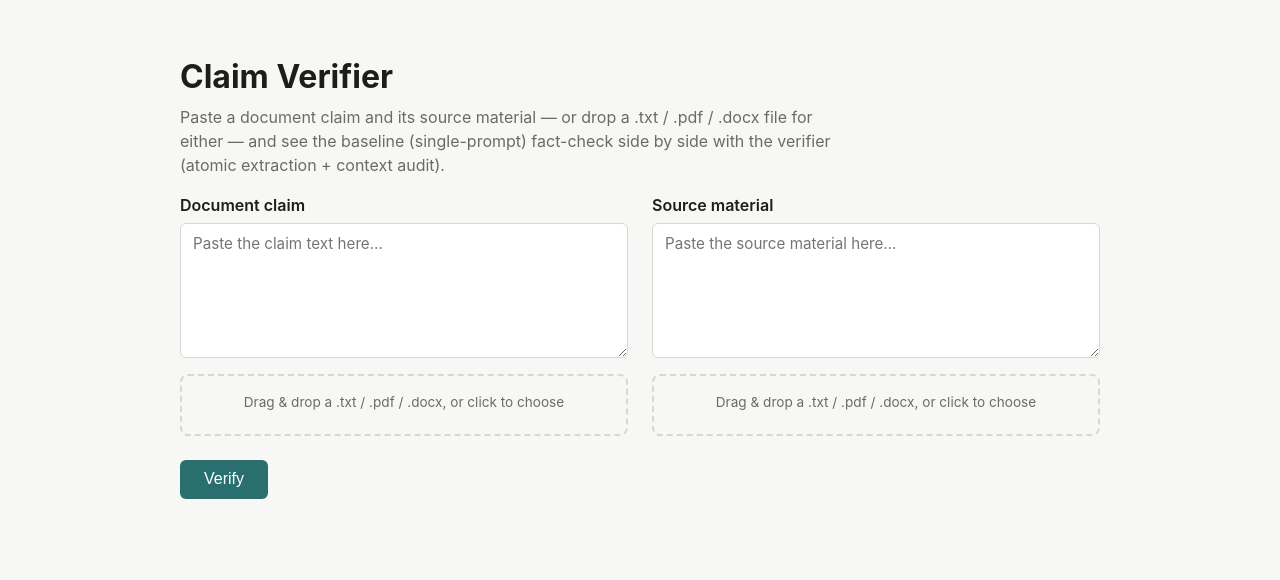
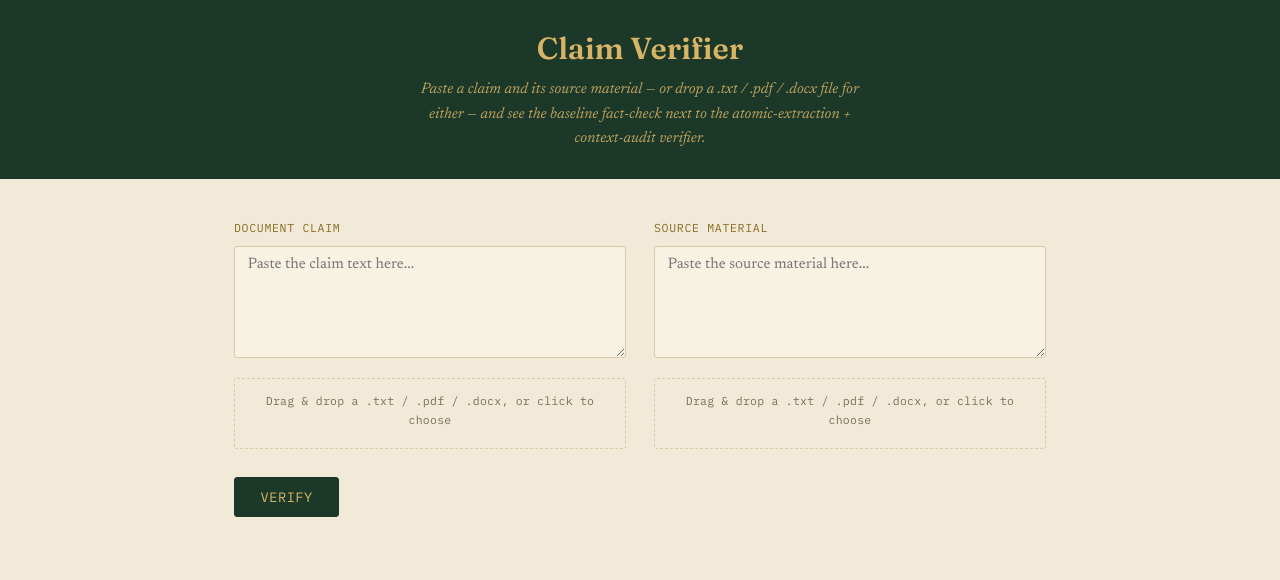
Before and after one commit to Akonisaho/claim-verifier-agent, a Flask app: page / in a window 1280 px wide. Shown: the top 580 px of the page. Run offline with Flask 3, Linux system fonts and the light colour scheme.

Commit message:
Fix web UI: real bug (single-threaded server, no pending feedback) + redesign
Real bug found from a live user report ('uploaded both, hit verify, nothing
happened'). Traced it with actual evidence, not guessed:
- Server log showed zero completed /verify requests during the real test
  window - only page loads.
- Directly hit Ollama with a trivial prompt and it timed out at 60s+, while
  moments later (after other background processes settled) the identical
  call returned in 1.35s - confirmed transient CPU contention on this
  machine (Docker Desktop, multiple editor/browser windows, and CPU-bound
  Ollama inference all competing for 8 cores), not a code defect.
- The real, fixable bug this exposed: the Flask dev server ran without
  threaded=True (a single slow request blocks everything else), and the
  page gave zero visual feedback while a real verify call was in flight
  (1-3+ minutes on CPU) - so a genuinely-processing request looks
  indistinguishable from a broken one, and the natural reaction (refresh,
  re-click) collides with the in-flight request instead of just waiting.

Fixes:
- web/server.py: added threaded=True.
- web/templates/index.html + a small inline script: submitting now
  immediately disables the button and shows a persistent 'Verifying -
  can take 1-3 minutes, don't refresh' message.
- Verified for real: a full /verify call now completes end-to-end in
  ~116s with HTTP 200, after Ollama's load had settled.

Also redesigned web/static/style.css and the template to match
docs/index.html's ledger aesthetic (parchment/ink/brass palette,
Fraunces/Newsreader/IBM Plex Mono, monospace verdict tags) instead of
the generic rounded-card look, per direct feedback that the original
looked templated.

```diff
--- a/web/server.py
+++ b/web/server.py
@@ -140,4 +140,7 @@ def verify():
 
 
 if __name__ == "__main__":
-    flask_app.run(debug=False, host="127.0.0.1", port=5000)
+    # threaded=True: a single real verification call can take minutes (CPU
+    # inference). Without this, Flask's dev server is single-threaded and
+    # a second request (even just reloading the page) queues behind it.
+    flask_app.run(debug=False, host="127.0.0.1", port=5000, threaded=True)
--- a/web/static/style.css
+++ b/web/static/style.css
@@ -1,54 +1,75 @@
+@import url('https://fonts.googleapis.com/css2?family=Fraunces:opsz,wght@9..144,500;9..144,600&family=Newsreader:ital,wght@0,400;0,500;0,600;1,400&family=IBM+Plex+Mono:wght@400;500;600&display=swap');
+
 :root {
   color-scheme: light;
-  --bg: #f7f7f5;
-  --panel: #ffffff;
-  --border: #d8d8d3;
-  --text: #1d1d1b;
-  --muted: #6b6b66;
-  --accent: #2a6f6f;
-  --supported: #1d7a3c;
-  --contradicted: #b3261e;
-  --unverifiable: #8a6d00;
-  --audit: #b3261e;
+  --paper: #f2ead8;
+  --paper-raised: #f8f2e3;
+  --ink: #2a2116;
+  --muted: #7a6f58;
+  --rule: #d8cba9;
+  --brass: #8a6a22;
+  --band: #1c3829;
+  --band-fg: #d8b467;
+  --supported: #2f6b46;
+  --contradicted: #8a2e21;
+  --unverifiable: #8a6a1f;
 }
 
 * { box-sizing: border-box; }
 
 body {
   margin: 0;
-  background: var(--bg);
-  color: var(--text);
-  font-family: -apple-system, "Segoe UI", Roboto, Helvetica, Arial, sans-serif;
-  line-height: 1.5;
+  background: var(--paper);
+  color: var(--ink);
+  font-family: "Newsreader", Georgia, serif;
+  font-size: 1.02rem;
+  line-height: 1.6;
+}
+
+a { color: var(--brass); }
+code, .mono { font-family: "IBM Plex Mono", ui-monospace, monospace; }
+
+.band {
+  background: var(--band);
+  color: var(--band-fg);
+  padding: 1.5rem 1.5rem 1.75rem;
+  text-align: center;
+}
+.band h1 {
+  font-family: "Fraunces", serif;
+  font-weight: 600;
+  font-size: 1.9rem;
+  margin: 0 0 0.35rem;
+}
+.band .tagline {
+  font-style: italic;
+  font-size: 0.95rem;
+  color: rgba(216,180,103,0.85);
+  max-width: 52ch;
+  margin: 0 auto;
 }
 
 main {
-  max-width: 960px;
+  max-width: 860px;
   margin: 0 auto;
-  padding: 2rem 1.25rem 4rem;
-}
-
-h1 { margin-bottom: 0.25rem; }
-
-.subtitle {
-  color: var(--muted);
-  max-width: 65ch;
-  margin-top: 0;
+  padding: 2.5rem 1.5rem 4rem;
 }
 
 .alert {
-  background: #fbeae9;
+  background: var(--paper-raised);
   border: 1px solid var(--contradicted);
   color: var(--contradicted);
   padding: 0.75rem 1rem;
-  border-radius: 6px;
-  margin-bottom: 1rem;
+  border-radius: 4px;
+  margin-bottom: 1.5rem;
+  font-family: "IBM Plex Mono", monospace;
+  font-size: 0.85rem;
 }
 
 .field-pair {
   display: grid;
   grid-template-columns: 1fr 1fr;
-  gap: 1.5rem;
+  gap: 1.75rem;
 }
 
 @media (max-width: 700px) {
@@ -57,66 +78,101 @@ h1 { margin-bottom: 0.25rem; }
 
 .field label {
   display: block;
-  font-weight: 600;
-  margin-bottom: 0.35rem;
+  font-family: "IBM Plex Mono", monospace;
+  font-size: 0.72rem;
+  text-transform: uppercase;
+  letter-spacing: 0.06em;
+  color: var(--brass);
+  margin-bottom: 0.5rem;
 }
 
 textarea {
   width: 100%;
-  font-family: inherit;
+  font-family: "Newsreader", Georgia, serif;
   font-size: 0.95rem;
-  border: 1px solid var(--border);
-  border-radius: 6px;
-  padding: 0.6rem 0.75rem;
+  border: 1px solid var(--rule);
+  border-radius: 3px;
+  padding: 0.65rem 0.8rem;
   resize: vertical;
-  background: var(--panel);
-  color: var(--text);
+  background: var(--paper-raised);
+  color: var(--ink);
+}
+textarea:focus, .dropzone:focus-visible {
+  outline: 2px solid var(--brass);
+  outline-offset: 1px;
 }
 
 .dropzone {
-  margin-top: 0.6rem;
-  border: 2px dashed var(--border);
-  border-radius: 8px;
-  padding: 1rem;
+  margin-top: 0.65rem;
+  border: 1px dashed var(--rule);
+  border-radius: 3px;
+  padding: 0.85rem;
   text-align: center;
   color: var(--muted);
   cursor: pointer;
   transition: border-color 0.15s, background-color 0.15s;
-  font-size: 0.85rem;
+  font-family: "IBM Plex Mono", monospace;
+  font-size: 0.72rem;
+  letter-spacing: 0.02em;
 }
 
 .dropzone:hover,
 .dropzone.dragover {
-  border-color: var(--accent);
-  background: #eef5f5;
-  color: var(--accent);
+  border-color: var(--brass);
+  background: var(--paper-raised);
+  color: var(--brass);
 }
 
 .dropzone-filename {
   display: block;
   margin-top: 0.35rem;
   font-weight: 600;
-  color: var(--text);
+  color: var(--ink);
+}
+
+.form-footer {
+  margin-top: 1.75rem;
+  display: flex;
+  align-items: center;
+  gap: 1rem;
 }
 
 button[type="submit"] {
-  margin-top: 1.5rem;
-  background: var(--accent);
-  color: white;
-  border: none;
-  padding: 0.65rem 1.5rem;
-  font-size: 1rem;
-  border-radius: 6px;
+  background: var(--band);
+  color: var(--band-fg);
+  border: 1px solid var(--band);
+  padding: 0.6rem 1.6rem;
+  font-family: "IBM Plex Mono", monospace;
+  font-size: 0.85rem;
+  letter-spacing: 0.04em;
+  text-transform: uppercase;
+  border-radius: 3px;
   cursor: pointer;
 }
+button[type="submit"]:hover { opacity: 0.9; }
+button[type="submit"]:disabled { opacity: 0.55; cursor: wait; }
 
-button[type="submit"]:hover { opacity: 0.9; }
+.pending-note {
+  font-family: "IBM Plex Mono", monospace;
+  font-size: 0.78rem;
+  color: var(--muted);
+  display: none;
+}
+.pending-note.visible { display: inline-flex; align-items: center; gap: 0.5rem; }
+.pending-note .spinner {
+  width: 12px; height: 12px;
+  border: 2px solid var(--rule);
+  border-top-color: var(--brass);
+  border-radius: 50%;
+  animation: spin 0.8s linear infinite;
+}
+@keyframes spin { to { transform: rotate(360deg); } }
 
 .results {
-  margin-top: 2.5rem;
+  margin-top: 3rem;
   display: grid;
   grid-template-columns: 1fr 1fr;
-  gap: 1.5rem;
+  gap: 1.75rem;
 }
 
 @media (max-width: 700px) {
--- a/web/templates/index.html
+++ b/web/templates/index.html
@@ -6,26 +6,27 @@
   <link rel="stylesheet" href="{{ url_for('static', filename='style.css') }}">
 </head>
 <body>
+  <div class="band">
+    <h1>Claim Verifier</h1>
+    <p class="tagline">
+      Paste a claim and its source material — or drop a .txt / .pdf / .docx
+      file for either — and see the baseline fact-check next to the
+      atomic-extraction + context-audit verifier.
+    </p>
+  </div>
+
   <main>
-    <h1>Claim Verifier</h1>
-    <p class="subtitle">
-      Paste a document claim and its source material — or drop a
-      .txt / .pdf / .docx file for either — and see the baseline
-      (single-prompt) fact-check side by side with the verifier
-      (atomic extraction + context audit).
-    </p>
-
     {% if error %}
       <div class="alert">{{ error }}</div>
     {% endif %}
 
-    <form method="post" action="/verify" enctype="multipart/form-data" class="verify-form">
+    <form method="post" action="/verify" enctype="multipart/form-data" class="verify-form" id="verify-form">
       <div class="field-pair">
         <div class="field">
           <label for="claim">Document claim</label>
           <textarea id="claim" name="claim" rows="6"
             placeholder="Paste the claim text here...">{{ claim or "" }}</textarea>
-          <div class="dropzone" data-target="claim_file">
+          <div class="dropzone" data-target="claim_file" tabindex="0">
             <input type="file" id="claim_file" name="claim_file" accept=".txt,.pdf,.docx" hidden>
             <span class="dropzone-label">Drag &amp; drop a .txt / .pdf / .docx, or click to choose</span>
             <span class="dropzone-filename"></span>
@@ -36,7 +37,7 @@
           <label for="source">Source material</label>
           <textarea id="source" name="source" rows="6"
             placeholder="Paste the source material here...">{{ source or "" }}</textarea>
-          <div class="dropzone" data-target="source_file">
+          <div class="dropzone" data-target="source_file" tabindex="0">
             <input type="file" id="source_file" name="source_file" accept=".txt,.pdf,.docx" hidden>
             <span class="dropzone-label">Drag &amp; drop a .txt / .pdf / .docx, or click to choose</span>
             <span class="dropzone-filename"></span>
@@ -44,7 +45,13 @@
         </div>
       </div>
 
-      <button type="submit">Verify</button>
+      <div class="form-footer">
+        <button type="submit" id="verify-button">Verify</button>
+        <span class="pending-note" id="pending-note">
+          <span class="spinner"></span>
+          Verifying — real model calls on CPU can take 1–3 minutes. Please don't close or refresh this tab.
+        </span>
+      </div>
     </form>
 
     {% if baseline_result and verifier_result %}
@@ -60,7 +67,7 @@
         <p class="verdict verdict-{{ verifier_result.verdict|lower }}">
           {{ verifier_result.verdict }}
           {% if verifier_result.context_audit_flag %}
-            <span class="audit-flag">⚠ context audit flagged</span>
+            <span class="audit-flag">audit flagged</span>
           {% endif %}
         </p>
         <div class="claims">
@@ -69,7 +76,7 @@
             <p class="claim-text">{{ c.claim }}</p>
             <p class="verdict verdict-{{ c.verdict|lower }}">
               {{ c.verdict }}
-              {% if c.context_audit_flag %}<span class="audit-flag">⚠ audit</span>{% endif %}
+              {% if c.context_audit_flag %}<span class="audit-flag">audit</span>{% endif %}
             </p>
             <p class="source-quote">&ldquo;{{ c.source_quote }}&rdquo;</p>
             <p class="reasoning">{{ c.reasoning }}</p>
@@ -82,5 +89,15 @@
   </main>
 
   <script src="{{ url_for('static', filename='dropzone.js') }}"></script>
+  <script>
+    // Real pending-state feedback: a genuine verification call takes real
+    // minutes on CPU. Without this, a slow response looks identical to a
+    // broken page, and the natural reaction (re-click, refresh) collides
+    // with the in-flight request instead of just waiting for it.
+    document.getElementById("verify-form").addEventListener("submit", () => {
+      document.getElementById("verify-button").disabled = true;
+      document.getElementById("pending-note").classList.add("visible");
+    });
+  </script>
 </body>
 </html>
```
Also changed, not shown: other parts of web/static/style.css (+25 -14 lines).
